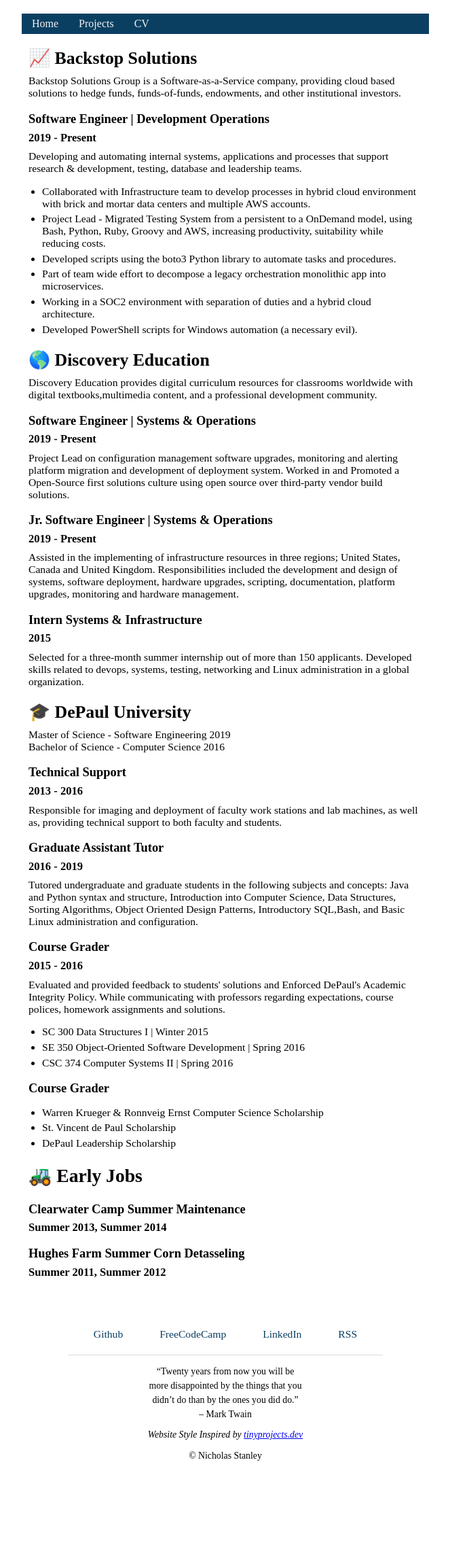
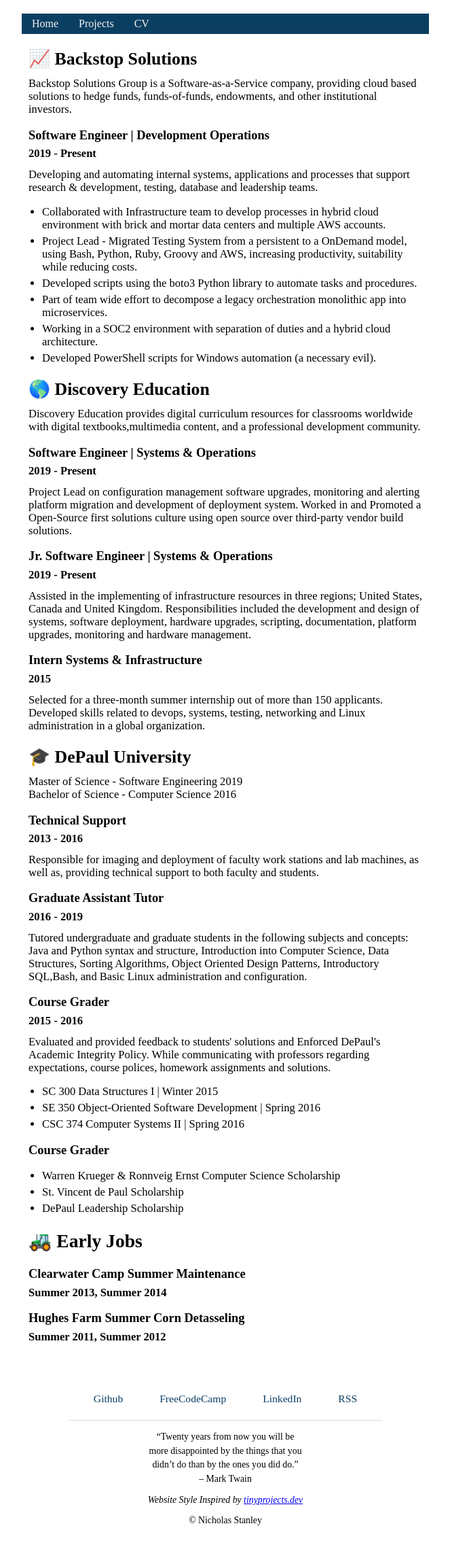
Before and after one commit to nickstanley574/nickstanley574.github.io, a Jekyll site: the page built from cv.html, in a window 1280 px wide. Shown: the whole page at 68% size, without its empty margins (308-971 px from the left). Built offline with Jekyll 4.4.1, drawn with Linux system fonts in a browser that asks for light colours; before the commit the page ends 2178 px from its top, so only the background shows below that.

Commit message:
update cv spacing

```diff
--- a/_sass/main.scss
+++ b/_sass/main.scss
@@ -92,12 +92,12 @@
 
 // ------------------------
 .cv p {
-    margin-top: 0.6em;
-    font-size: 0.85em;
+    margin-top: 0.7em;
+    font-size: 0.90em;
 }
 
 .cv ul {
-    font-size: 0.85em;
+    font-size: 0.90em;
     padding-inline-start: 20px;
 }
 
@@ -108,7 +108,7 @@
 .company {
     display: block;
     font-size: 1.4em;
-    margin-top: 0.83em;
+    margin-top: 0.85em;
     margin-left: 0;
     margin-right: 0;
     font-weight: bold;
```
